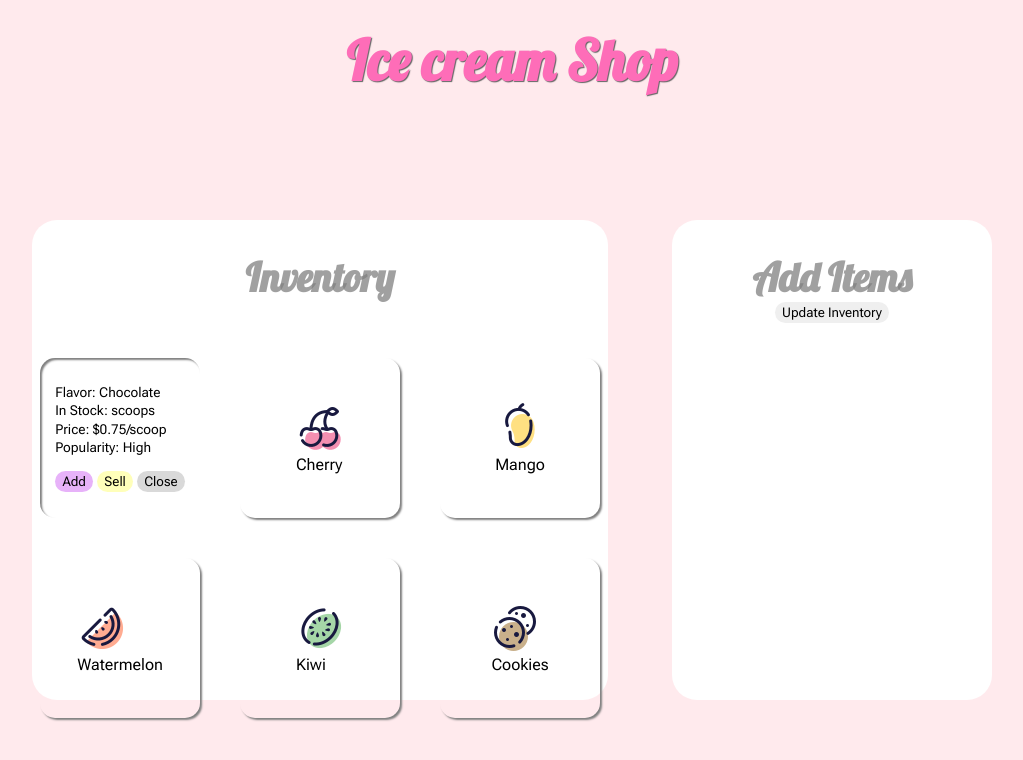
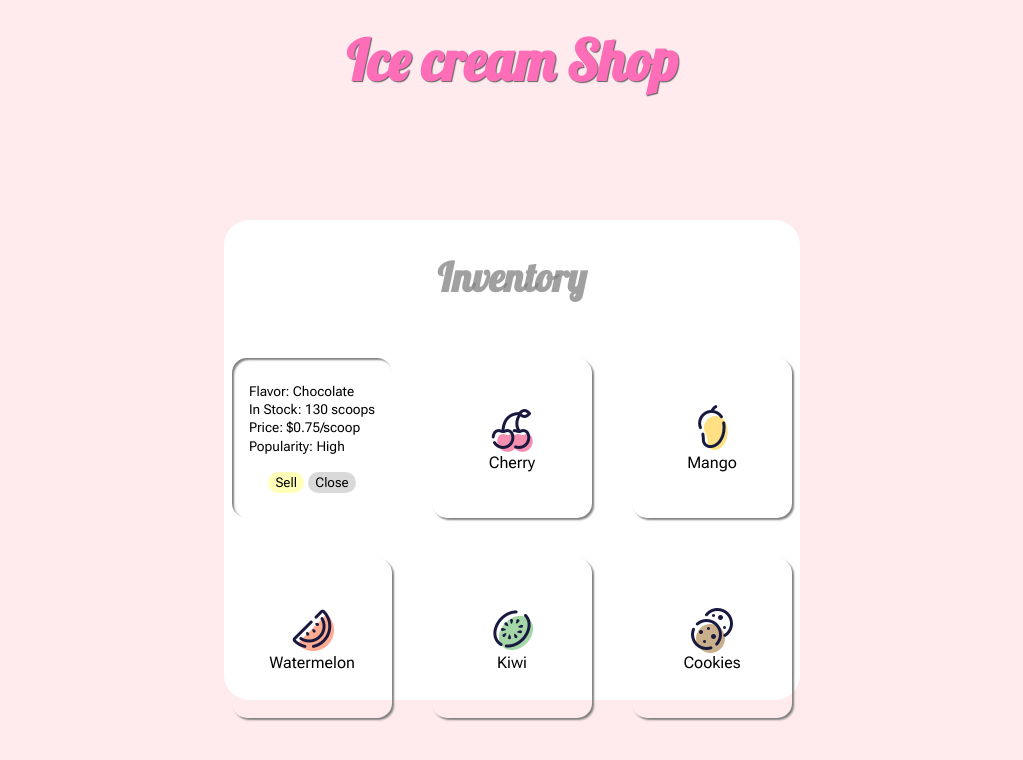
Before and after one commit to hypyeon/epicodus-project9-inventory-tracker-redux, a React (Create React App) app: page / in a window 1280 px wide. Both pictures are taken after a click on the element "Chocolate". Shown: the top 760 px of the page, without its empty margins (128-1151 px from the left). Built offline with nearby package versions, Linux system fonts and the light colour scheme.

Commit message:
successfully implement sell button and fuc for each item

```diff
--- a/src/components/InventoryControl.js
+++ b/src/components/InventoryControl.js
@@ -1,65 +1,94 @@
 import React from 'react';
-import InventoryList from './InventoryList';
-import InventoryUpdate from './InventoryUpdate';
+import { inventoryItems } from './InventoryList';
+import { ItemCover, ItemDetail } from './ItemCreator';
+// import InventoryUpdate from './InventoryUpdate';
 
 export default class InventoryControl extends React.Component {
     constructor(props) {
         super(props);
         this.state = {
-            orderInitiated: [],
-            orderUpdated: [],
-            orderSold: false,
-            defaultQty: 130
+            inStockValues: inventoryItems.reduce((acc, item) => {
+                acc[item.flavor] = 130;
+                return acc;
+            }, {}),
+            detailRequested: {}
+        };
+    }
+    handleDetailBtn = (item) => {
+        this.setState((prevState) => {
+            const { detailRequested } = prevState;
+            return {
+                detailRequested: {
+                    ...detailRequested,
+                    [item.flavor]: true
+                }
+            };
+        });
+    }
+    handleCloseBtn = (item) => {
+        this.setState((prevState) => {
+            const { detailRequested } = prevState;
+            return {
+                detailRequested: {
+                    ...detailRequested,
+                    [item.flavor]: false
+                }
+            };
+        });
+    }
+    handleSellBtn = (item) => {
+        const { inStockValues } = this.state;
+        if (inStockValues[item.flavor] > 0) {
+            const updatedInventoryItems = [...inventoryItems];
+            updatedInventoryItems.forEach((inventoryItem) => {
+                if (inventoryItem.flavor === item.flavor) {
+                    inventoryItem.inStock -= 1;
+                }
+            });
+
+            // saving the new stock value
+            this.setState({
+                inventoryItems: updatedInventoryItems,
+                inStockValues: {
+                    ...inStockValues,
+                    [item.flavor]: inStockValues[item.flavor] - 1
+                }
+            });
         }
-    }
-    handleSellBtn = () => {
-        this.setState((prevState) => ({
-            orderSold: true,
-            defaultQty: prevState.defaultQty - 1,
-        }));
-        console.log("Sell btn clicked");
-    }
-    handleAddBtn = (flavor) => {
-        this.setState((prevState) => ({
-            orderInitiated: [...prevState.orderInitiated, flavor],
-        }));
-        console.log("Add btn clicked");
-    }
-    handleCancelBtn = (flavor) => {
-        this.setState((prevState) => ({
-            orderInitiated: prevState.orderInitiated.filter((item) => item !== flavor),
-        }));
-    }
-    handleUpdateBtn = (order) => {
-        this.setState((prevState) => ({
-            orderUpdated: [...prevState.orderUpdated, order]
-        }));
     }
 
     render() {
-        const { orderInitiated, orderUpdated, orderSold, defaultQty } = this.state;
-        const quantityLeft = orderSold ? defaultQty : defaultQty;
+        const { detailRequested, inStockValues } = this.state;
 
-        let itemsToUpdate;
-        if (orderInitiated.length >= 1) {
-            itemsToUpdate = orderInitiated.map((flavor, index) => (
-                <InventoryUpdate key={index} flavor={flavor} onClickCancel={this.handleCancelBtn} />
-            ));
-        }
-
-        if (orderUpdated.length >= 1) {
-
-        }
-
+        const itemList = inventoryItems.map((item) => {
+            const isDetailVisible = detailRequested[item.flavor];
+            return isDetailVisible ? (
+                <ItemDetail
+                    key={item.id}
+                    flavor={item.flavor}
+                    inStock={inStockValues[item.flavor]}
+                    price={item.price}
+                    popularity={item.popularity}
+                    onClickClose={() => this.handleCloseBtn(item)}
+                    onClickSell={() => this.handleSellBtn(item)}
+                />
+            ) : (
+                <ItemCover
+                    key={item.id}
+                    flavor={item.flavor}
+                    onClickDetail={() => this.handleDetailBtn(item)}
+                />
+            )
+        })
 
         return (
             <React.Fragment>
                 <main>
-                    <InventoryList onClickAdd={this.handleAddBtn} onClickSell={this.handleSellBtn} inStock={quantityLeft} />
-                    <div id="orderList">
-                        <h2>Add Items</h2>
-                        {itemsToUpdate}
-                        <button id="updateBtn" onClick={this.handleUpdateBtn}>Update Inventory</button>
+                    <div id="inventory">
+                        <h2>Inventory</h2>
+                        <div id="fullList">
+                            {itemList}
+                        </div>
                     </div>
                 </main>
             </React.Fragment>
--- a/src/components/InventoryList.js
+++ b/src/components/InventoryList.js
@@ -1,10 +1,4 @@
-import React from 'react';
 import { v4 } from 'uuid';
-import ItemCreator from './ItemCreator';
-import PropTypes from 'prop-types';
-
-export default function InventoryList(props) {
-    const { onClickAdd, onClickSell, quantity } = props;
 
 const inventoryItems = [
     { id: v4(), flavor: "Chocolate", price: 0.75, popularity: "High" },
@@ -13,30 +7,6 @@ export default function InventoryList(props) {
     { id: v4(), flavor: "Watermelon", price: 0.50, popularity: "Medium" },
     { id: v4(), flavor: "Kiwi", price: 1.00, popularity: "Low" },
     { id: v4(), flavor: "Cookies", price: 0.75, popularity: "High" }
-    ]
-    return (
-        <div id="inventory">
-            <h2>Inventory</h2>
-            <div id="fullList">
-                {inventoryItems.map(item =>
-                    <div key={item.id} id={item.flavor}>
-                        <ItemCreator
-                            flavor={item.flavor}
-                            price={item.price}
-                            inStock={quantity}
-                            popularity={item.popularity}
-                            onClickAdd={onClickAdd}
-                            onClickSell={onClickSell}
-                        />
-                    </div>
-                )}
-            </div>
-        </div>
-    );
-}
+];
 
-InventoryList.propTypes = {
-    onClickAdd: PropTypes.func.isRequired,
-    onClickSell: PropTypes.func.isRequired,
-    quantity: PropTypes.number.isRequired
-}
+export { inventoryItems };
--- a/src/components/InventoryUpdate.js
+++ b/src/components/InventoryUpdate.js
@@ -1,8 +1,8 @@
-import React from 'react';
+import React, { useState } from 'react';
 import cartImg from '../img/add-inventory.png';
 import PropTypes from 'prop-types';
 
-export default function InventoryUpdate(props) {
+function InventoryUpdate(props) {
     const { flavor } = props;
 
     return (
@@ -13,7 +13,13 @@ export default function InventoryUpdate(props) {
                 </div>
                 <div>
                     <p>Flavor: {flavor}</p>
-                    <p>Bucket to add: <input type="number"></input></p>
+                    <p>Bucket to add:
+                        <input
+                            type="number"
+                            min="1"
+                            value={bucketToAdd}
+                        />
+                    </p>
                 </div>
                 <div>
                     <button onClick={props.onClickCancel}>Cancel</button>
@@ -25,5 +31,5 @@ export default function InventoryUpdate(props) {
 
 InventoryUpdate.propTypes = {
     flavor: PropTypes.string.isRequired,
-    onClickCancel: PropTypes.func
+    onClickCancel: PropTypes.func,
 }
--- a/src/components/ItemCreator.js
+++ b/src/components/ItemCreator.js
@@ -1,4 +1,4 @@
-import React, { useState } from "react";
+import React from "react";
 import chocolateImg from '../img/flavor-chocolate.png';
 import cherryImg from '../img/flavor-cherry.png';
 import mangoImg from '../img/flavor-mango.png';
@@ -7,16 +7,12 @@ import kiwiImg from '../img/flavor-kiwi.png';
 import cookiesImg from '../img/flavor-cookies.png';
 import PropTypes from 'prop-types';
 
-export default function ItemCreator(props) {
-    const { flavor, inStock, price, popularity } = props;
+function ItemCover(props) {
+    const { flavor } = props;
     let image;
-    const [showCover, setVisibility] = useState(true);
 
     function coverIdMaker(word) {
         return word.toLowerCase() + "-cover";
-    }
-    function detailIdMaker(word) {
-        return word.toLowerCase() + "-detail";
     }
     function altMaker(word) {
         return word + " Image";
@@ -46,44 +42,61 @@ export default function ItemCreator(props) {
     }
 
     return (
-        <div className={showCover ? "flavorCover" : "flavorDetail"} onClick={() => setVisibility(!showCover)}>
-            {showCover ? (
         <React.Fragment>
-                    <div id={coverIdMaker(flavor)}>
-                        <div className="coverImg">
+            <div
+                className="flavorCover"
+                onClick={props.onClickDetail}
+                id={coverIdMaker(flavor)}
+            >
                 <img src={image} alt={altMaker(flavor)} />
-                        </div>
-                        <div className="flavorName">
                 <p>{flavor}</p>
             </div>
-                    </div>
         </React.Fragment>
-            ) : (
+    );
+}
+
+function ItemDetail(props) {
+    const { flavor, inStock, price, popularity } = props;
+    function detailIdMaker(word) {
+        return word.toLowerCase() + "-detail";
+    }
+    return (
         <React.Fragment>
+            <div className="flavorDetail">
                 <div id={detailIdMaker(flavor)}>
-                        <div>
                     <p>Flavor: {flavor}</p>
                     <p>In Stock: {inStock} scoops</p>
                     <p>Price: ${price}/scoop</p>
                     <p>Popularity: {popularity}</p>
                 </div>
                 <div className="threeBtns">
-                            <button className="btn-purple" onClickAdd={props.onClickAdd}>Add</button>
-                            <button className="btn-yellow" onClickSell={props.onClickSell}>Sell</button>
-                            <button className="btn-gray" onClick={() => setVisibility(!showCover)}>Close</button>
+                    { /* <button className="btn-purple" onClickAdd={props.onClickAdd}>Add</button> */ }
+                    <button
+                        className="btn-yellow"
+                        onClick={props.onClickSell}
+                    >Sell</button>
+                    <button
+                        className="btn-gray"
+                        onClick={props.onClickClose}
+                    >Close</button>
                 </div>
             </div>
         </React.Fragment>
-            )}
-        </div>
-    );
+    )
 }
 
-ItemCreator.propTypes = {
+ItemCover.propTypes = {
+    flavor: PropTypes.string.isRequired,
+    onClickDetail: PropTypes.func
+};
+
+ItemDetail.propTypes = {
     flavor: PropTypes.string.isRequired,
     inStock: PropTypes.number.isRequired,
     price: PropTypes.number.isRequired,
     popularity: PropTypes.string.isRequired,
-    onClickAdd: PropTypes.func,
-    onClickSell: PropTypes.func
+    onClickSell: PropTypes.func,
+    onClickClose: PropTypes.func
 };
+
+export { ItemCover, ItemDetail };
--- a/src/css/index.scss
+++ b/src/css/index.scss
@@ -81,28 +81,12 @@ main {
             grid-template-areas:
                 "box1 box2 box3"
                 "box4 box5 box6";
-            #chocolate {
-                grid-area: box1;
-            }
-            #cherry {
-                grid-area: box2;
-            }
-            #mango {
-                grid-area: box3;
-            }
-            #watermelon {
-                grid-area: box4;
-            }
-            #kiwi {
-                grid-area: box5;
-            }
-            #cookies {
-                grid-area: box6;
-            }
             .flavorCover {
                 box-shadow: 2px 2px 2px gray;
                 @include itemStyle;
                 cursor: pointer;
+                gap: 0.75rem;
+                font-size: 1.25rem;
             }
             .flavorDetail {
                 box-shadow: inset 2px 2px 2px gray;
```
Lines whose indentation alone changed are shown as unchanged.
